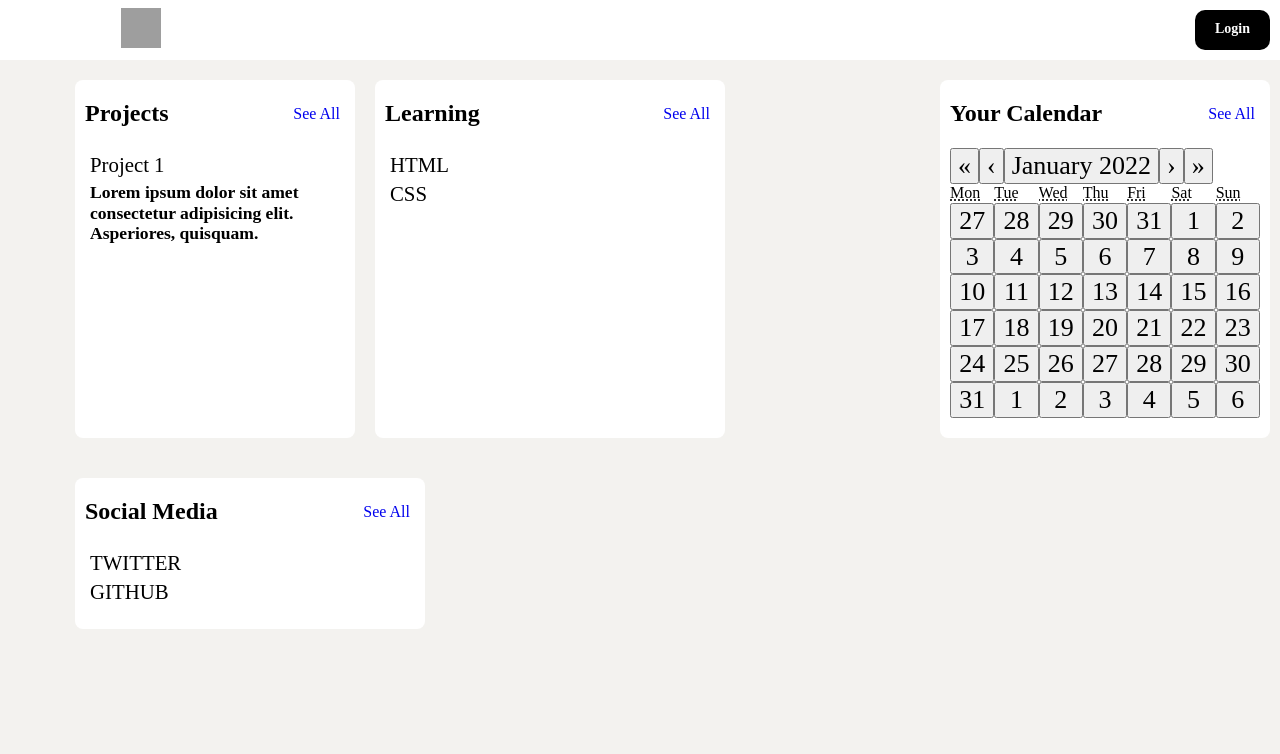
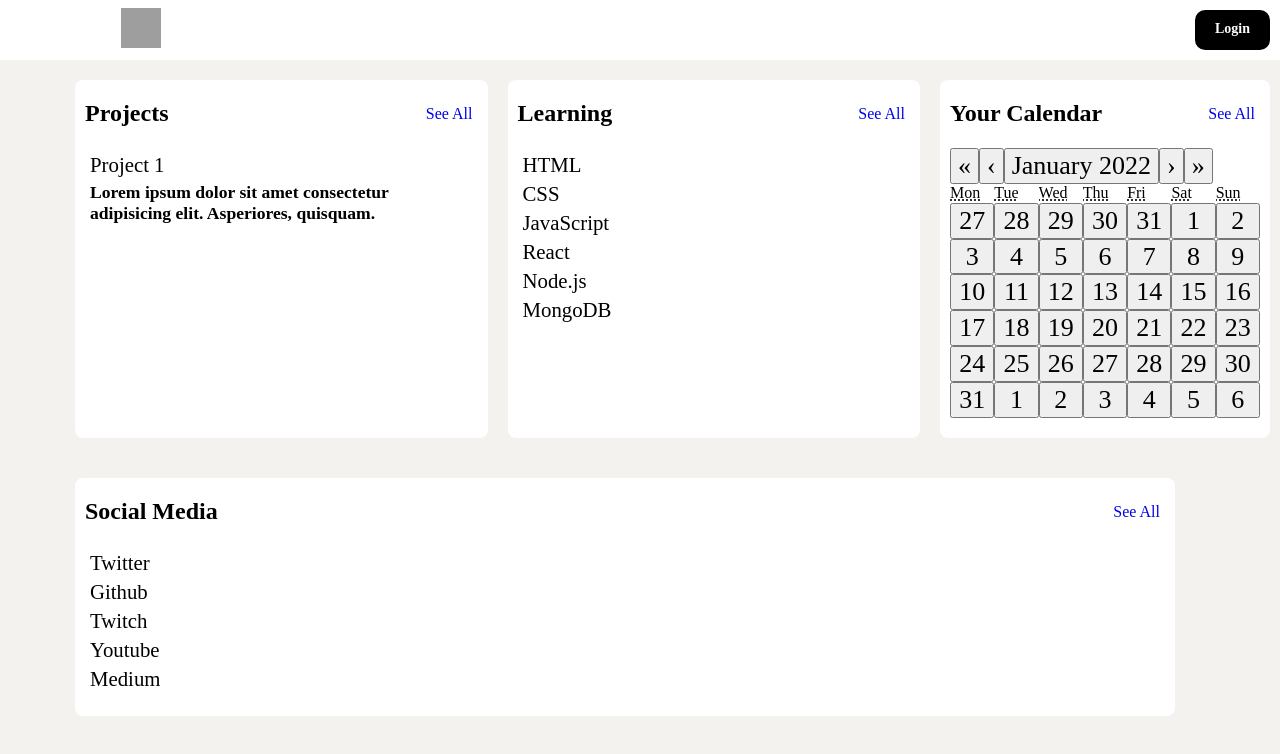
Before and after one commit to matifandy8/Dev-dashboard, a React (Vite) app: page /home in a window 1280 px wide. Shown: the top 754 px of the page. Built offline with nearby package versions, Linux system fonts and the light colour scheme; no server answers; grey boxes are pictures that could not be loaded.

Commit message:
small changes home

```diff
--- a/src/css/main.css
+++ b/src/css/main.css
@@ -683,6 +683,7 @@ a {
   border: none;
   border-radius: 8px;
   background-color: #f3f3f4;
+  border: 2px solid #000;
 }
 .container__auth .authForm .form-group input:hover {
   background-color: #ffffff;
@@ -749,9 +750,15 @@ a {
 }
 .publicHome {
   padding: 50px 15px;
+  height: 550px;
+  display: flex;
+  flex-direction: column;
+  justify-content: center;
+  align-items: center;
+  text-align: center;
 }
 .publicHome__title {
-  font-size: 44px;
+  font-size: 74px;
   font-weight: 700;
   line-height: 1;
   letter-spacing: -0.02em;
@@ -794,13 +801,13 @@ a {
   flex-direction: column;
 }
 .home__projects, .home__learning, .home__socialmedia, .home__calendar {
-  max-width: 350px;
+  max-width: 450px;
   min-width: 150px;
   height: 150px;
   text-align: left;
   padding: 20px 10px;
   margin: 20px 10px;
-  max-width: 350px;
+  max-width: 1100px;
   min-width: 150px;
   height: auto;
   background-color: #fff;
@@ -852,7 +859,7 @@ a {
 @media only screen and (min-width: 992px) {
   .home {
     display: grid;
-    grid-template-columns: 300px auto 350px;
+    grid-template-columns: 1fr 1fr 350px;
     grid-template-rows: auto auto;
     grid-template-areas: "projects learning calendar" "socialmedia socialmedia socialmedia";
   }
--- a/src/pages/home/Home.tsx
+++ b/src/pages/home/Home.tsx
@@ -28,6 +28,10 @@ const Home = () => {
           </div>
           <h3>HTML</h3>
           <h3>CSS</h3>
+          <h3>JavaScript</h3>
+          <h3>React</h3>
+          <h3>Node.js</h3>
+          <h3>MongoDB</h3>
         </div>
         <div className="home__socialmedia">
           <div className="title">
@@ -36,8 +40,11 @@ const Home = () => {
               <a href="/social-media">See All</a>
             </div>
           </div>
-          <h3>TWITTER</h3>
-          <h3>GITHUB</h3>
+          <h3>Twitter</h3>
+          <h3>Github</h3>
+          <h3>Twitch</h3>
+          <h3>Youtube</h3>
+          <h3>Medium</h3>
         </div>
         <div className="home__calendar">
           <div className="title">
--- a/src/pages/publicHome/PublicHome.tsx
+++ b/src/pages/publicHome/PublicHome.tsx
@@ -16,7 +16,7 @@ function PublicHome() {
       <div className="publicHome">
         <h1 className="publicHome__title">Dev-dash for developers</h1>
         <p className="publicHome__subtitle">
-          Platform to help developers to share their knowledge and experience.r.
+          Platform to help developers to share their projects, knowledge and experience.
         </p>
         <div className="publicHome__btn">
           <button>Try Dev-Dash for free</button>
--- a/src/stylesheets/pages/_auth.scss
+++ b/src/stylesheets/pages/_auth.scss
@@ -112,6 +112,7 @@
           border: none;
           border-radius: 8px;
           background-color: #f3f3f4;
+          border:2px solid #000;
           &:hover {
             background-color: variables.$secondary-color;
             box-shadow: rgba(0, 0, 0, 0.1) 0px 1px 2px 0px;
--- a/src/stylesheets/pages/_home.scss
+++ b/src/stylesheets/pages/_home.scss
@@ -6,18 +6,18 @@
   &__learning,
   &__socialmedia,
   &__calendar {
-    max-width: 350px;
+    max-width: 450px;
     min-width: 150px;
     height: 150px;
     text-align: left;
     padding: 20px 10px;
     margin: 20px 10px;
-    max-width: 350px;
+    max-width: 1100px;
     min-width: 150px;
     height: auto;
     background-color: #fff;
     border-radius: 8px;
-    .title{
+    .title {
       display: flex;
       justify-content: space-between;
       padding-bottom: 20px;
@@ -40,50 +40,49 @@
   }
 }
 
-
-
 /* Medium devices (landscape tablets, 768px and up) */
 @media only screen and (min-width: 768px) {
   .home {
     display: grid;
     grid-template-columns: auto auto 350px;
     grid-template-rows: auto auto;
-    grid-template-areas: "projects learning calendar"
+    grid-template-areas:
+      "projects learning calendar"
       "socialmedia socialmedia socialmedia";
-                         &__projects{
+    &__projects {
       grid-area: projects;
     }
-                          &__learning{
+    &__learning {
       grid-area: learning;
     }
-                          &__socialmedia{
+    &__socialmedia {
       grid-area: socialmedia;
     }
-                          &__calendar{
+    &__calendar {
       grid-area: calendar;
     }
   }
-
 }
 
 /* Large devices (laptops/desktops, 992px and up) */
 @media only screen and (min-width: 992px) {
   .home {
     display: grid;
-    grid-template-columns: 300px auto 350px;
+    grid-template-columns: 1fr 1fr 350px;
     grid-template-rows: auto auto;
-    grid-template-areas: "projects learning calendar"
+    grid-template-areas:
+      "projects learning calendar"
       "socialmedia socialmedia socialmedia";
-                         &__projects{
+    &__projects {
       grid-area: projects;
     }
-                          &__learning{
+    &__learning {
       grid-area: learning;
     }
-                          &__socialmedia{
+    &__socialmedia {
       grid-area: socialmedia;
     }
-                          &__calendar{
+    &__calendar {
       grid-area: calendar;
     }
   }
```
Also changed, not shown: src/stylesheets/pages/_publicHome.scss (+7 -1 lines). Lines whose indentation alone changed are shown as unchanged.
